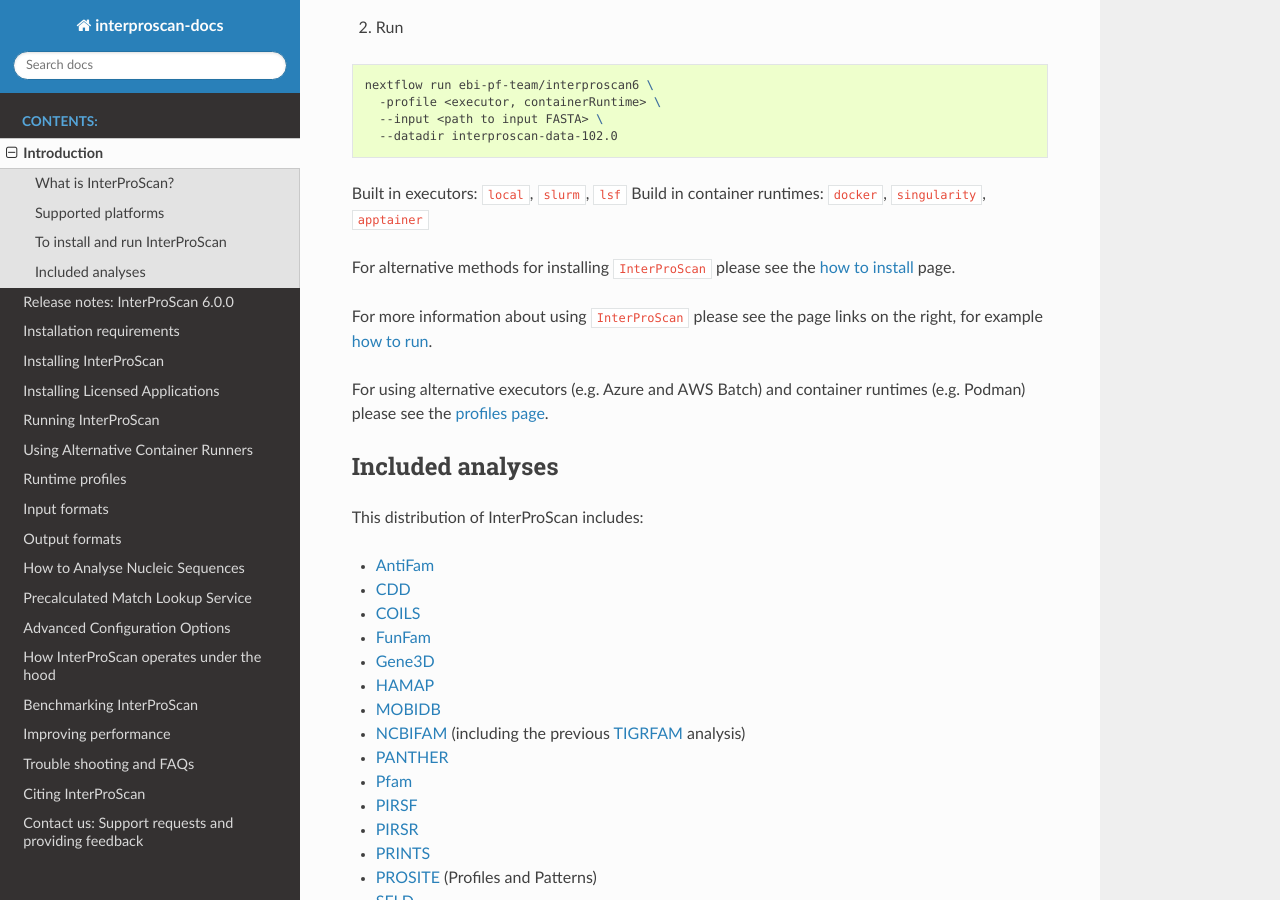
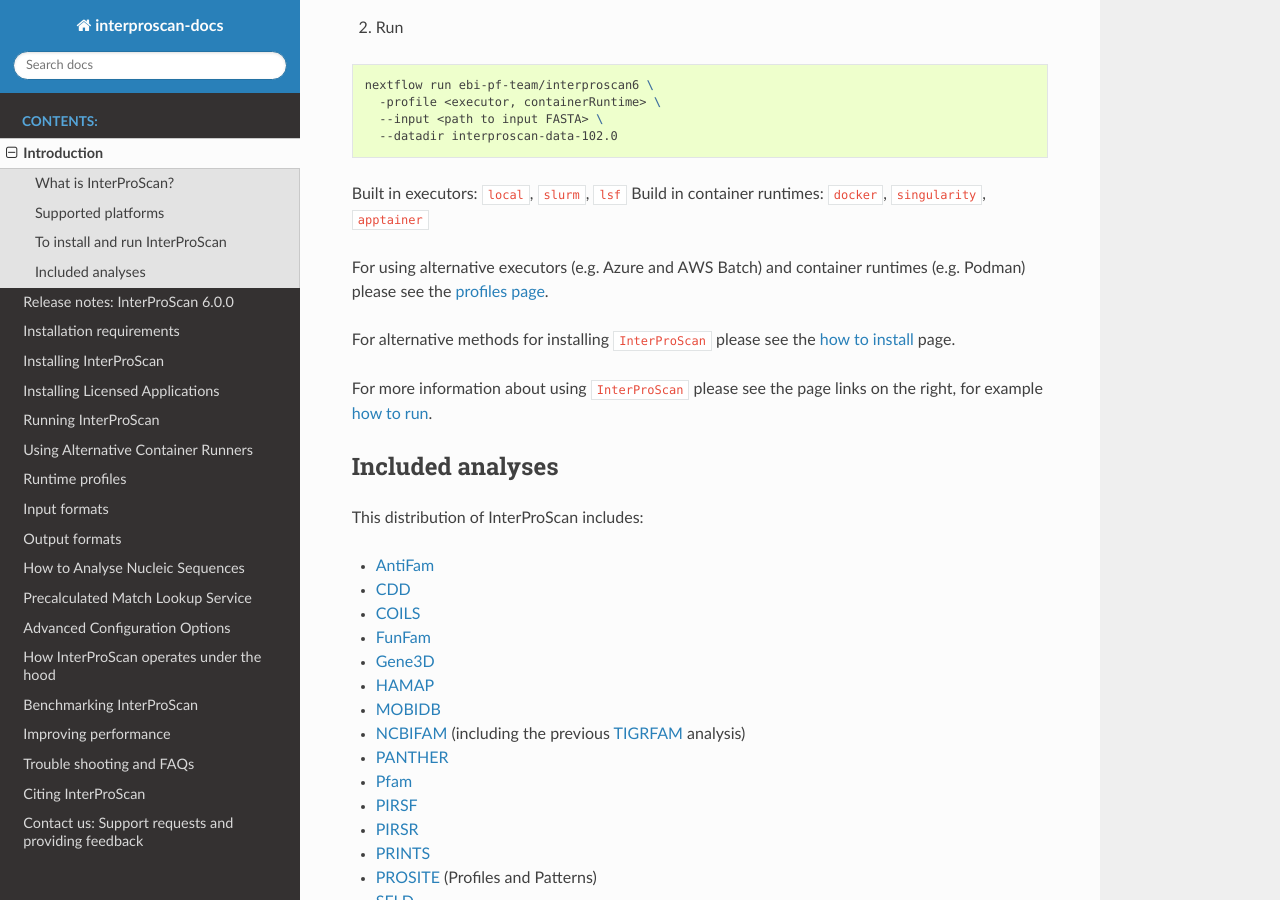
Before and after one commit to ebi-pf-team/interproscan-docs, a Sphinx documentation site: the page built from docs/Introduction.rst, in a window 1280 px wide and 900 px high, scrolled down 782 px. Built offline with Sphinx 7.4.7 and the Read the Docs theme 3.1.0, drawn with Linux system fonts in a browser that asks for light colours.

```diff
--- a/docs/Introduction.rst
+++ b/docs/Introduction.rst
@@ -48,14 +48,14 @@ To install and run InterProScan
 Built in executors: ``local``, ``slurm``, ``lsf``
 Build in container runtimes: ``docker``, ``singularity``, ``apptainer``
 
+For using alternative executors (e.g. Azure and AWS Batch) and container runtimes (e.g. Podman) please
+see the `profiles page <Profiles.html>`__.
+
 For alternative methods for installing ``InterProScan`` please see the
 `how to install <HowToInstall.html>`__ page.
 
 For more information about using ``InterProScan`` please see the page links
 on the right, for example `how to run <HowToRun.html>`__.
-
-For using alternative executors (e.g. Azure and AWS Batch) and container runtimes (e.g. Podman) please
-see the `profiles page <Profiles.html>`__.
 
 Included analyses
 ~~~~~~~~~~~~~~~~~
```
